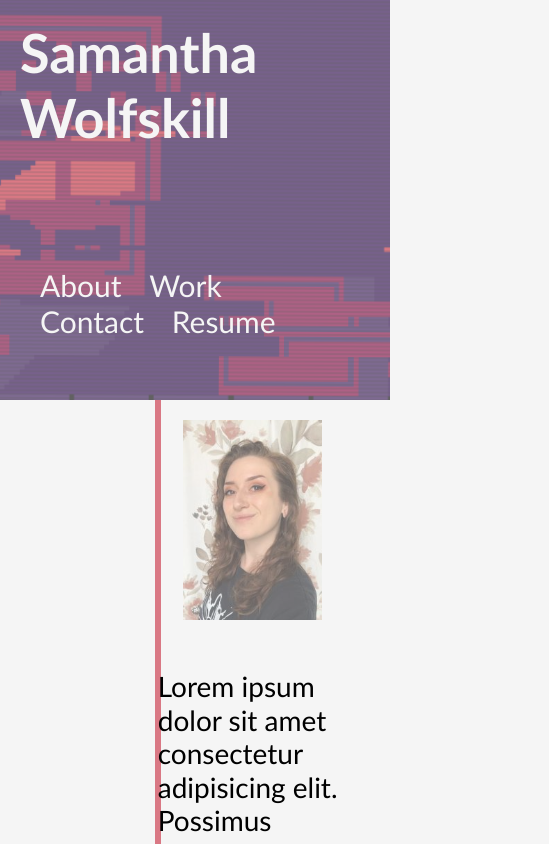
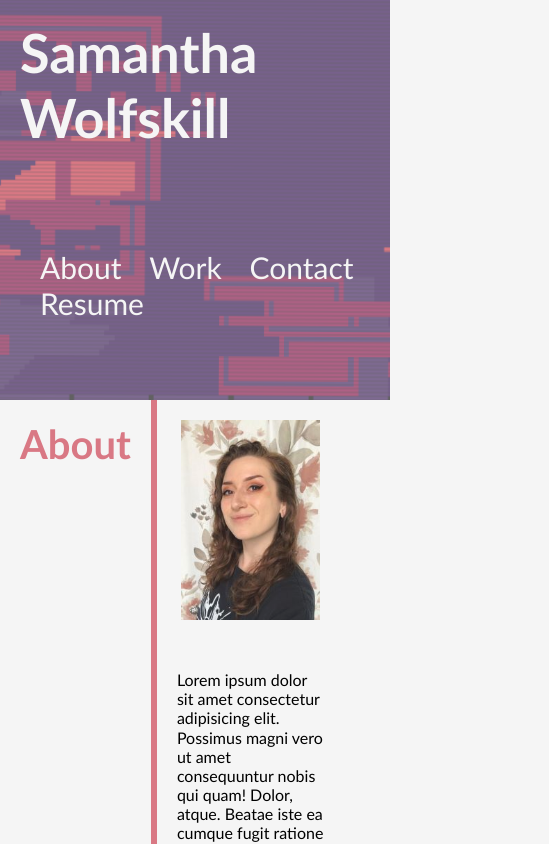
Before and after one commit to wolfgarb/furikakeru, a plain HTML site: page index.html in a window 390 px wide. Shown: the top 844 px of the page, 549 px wide, since content can reach past the window. Drawn offline with Linux system fonts and the light colour scheme.

Commit message:
media queries finalized

```diff
--- a/assets/style.css
+++ b/assets/style.css
@@ -237,6 +237,12 @@ h5 {
     .bio {
         flex-wrap: wrap;
     }
+
+    .contact-links ul li a {
+        font-size: 24px;
+        flex-wrap: wrap;
+        display: block;
+    }
 }
 
 @media screen and (max-width: 575px) {
@@ -244,29 +250,45 @@ h5 {
         font-size: 54px;
     }
 
-    .hero nav ul li a {
-        font-size: 36px;
+    .hero div {
+        padding: 0;
+    }
+    .hero div ul li a {
+        font-size: 30px;
+        flex-wrap: wrap;
+        justify-content: center;
     }
 
     .left-container {
-        flex-wrap: wrap;
-        flex: 1 100%;
-        width: 100%;
         justify-content: center;
-        flex-direction: column;
-        font-size: 48px;
+        align-content: space-around;
+    }
+
+    h2 {
+        justify-content: space-around;
     }
 
     .bio p {
-        font-size: 28px;
+        font-size: 16px;
     }
 
-    .projectMain, .projectSmall {
-        width: 100%;
+    .bio img {
+        opacity: 90%;
+    }
+
+   .projectSmall {
+        width: 60%;
         display: flex;
         flex-wrap: wrap;
         flex-direction: column;
     }
 
+    .right-container:last-child {
+        padding-bottom: 80px;
+    }
+
+    .contact-links {
+        border: none;
+    }
 
 }
```
